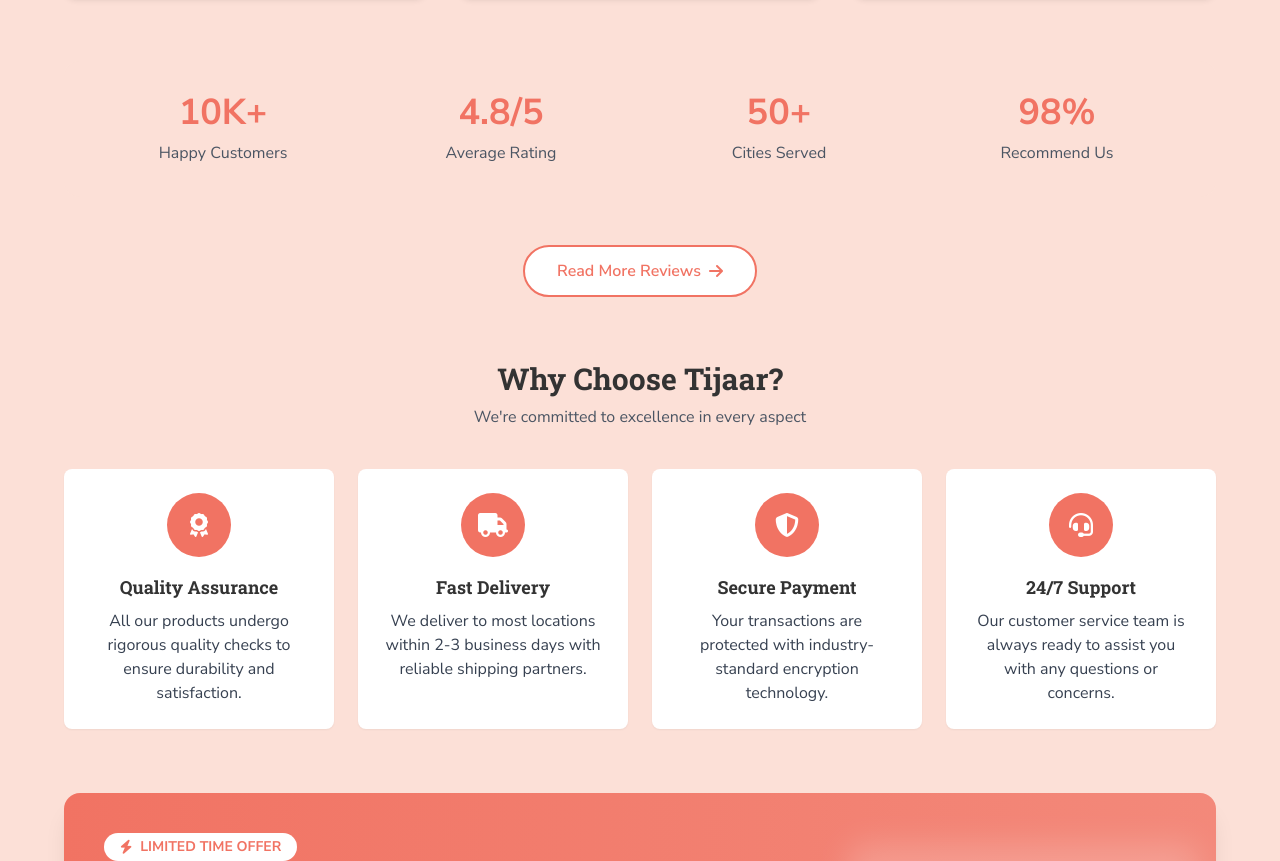
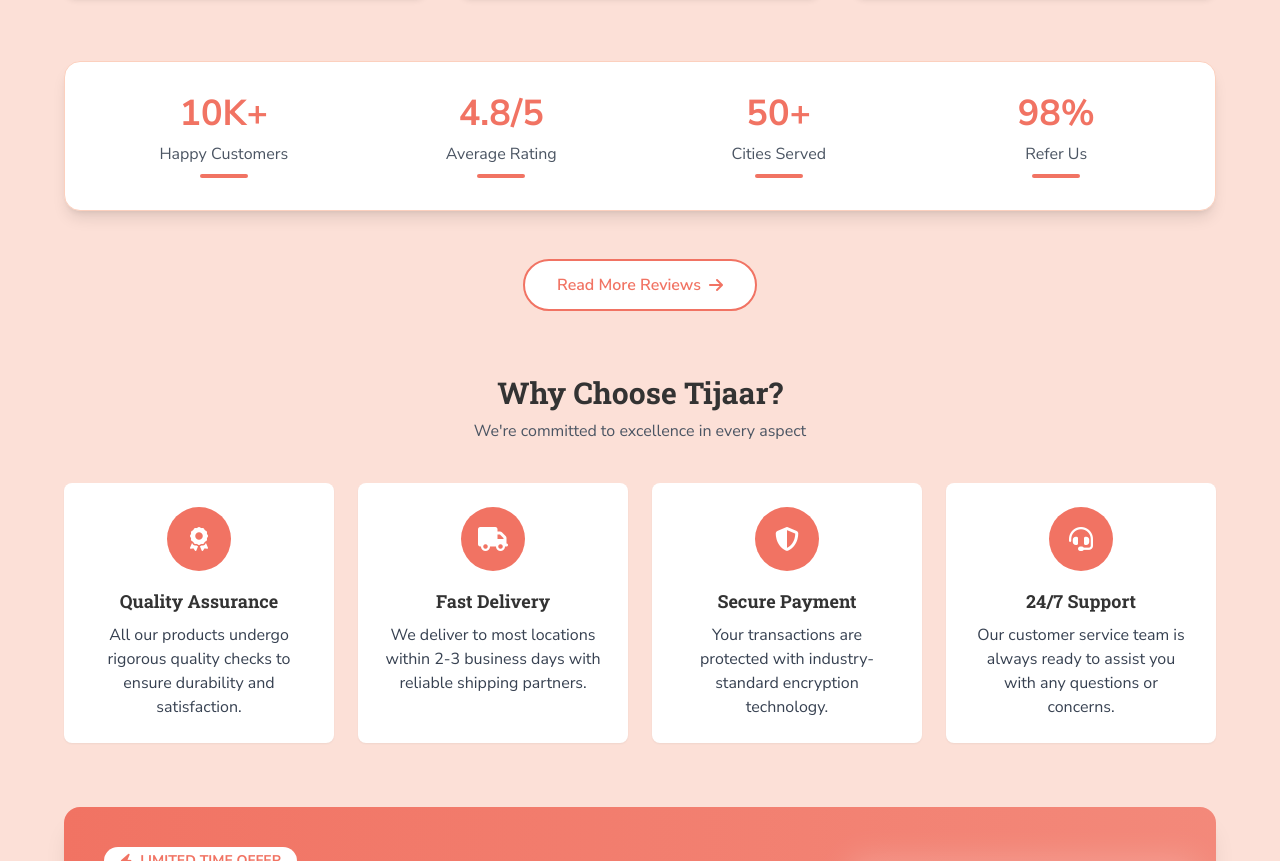
Before and after one commit to moheebshams/Tijaar, a plain HTML site: page index.html in a window 1280 px wide. Shown: the part 3391-4252 px from the top of the page. Drawn offline with nearby package versions, Linux system fonts and the light colour scheme.

Commit message:
Customer stats

```diff
--- a/index.html
+++ b/index.html
@@ -100,8 +100,6 @@
           <i class="fas fa-bars text-xl"></i>
         </button>
       </div>
-
-      <!-- Logo and Navigation -->
       <div
         class="flex justify-between md:flex items-center justify-between gap-4 w-[100%]"
       >
@@ -227,7 +225,7 @@
                 />
               </div>
             </div>
-            <!-- Content Section -->
+            <!-- Content -->
             <div class="lg:w-1/2 p-8 lg:p-10 flex flex-col justify-center">
               <div
                 class="flex flex-col-reverse justify-end sm:flex-row items-center mb-6"
@@ -245,7 +243,9 @@
                 />
               </div>
 
-              <p class="text-xl text-headings mb-8 leading-relaxed md:text-end sm:text-center">
+              <p
+                class="text-xl text-headings mb-8 leading-relaxed md:text-end sm:text-center"
+              >
                 Get 30% welcome bonus on your first order! Worldwide shipping
                 available.
               </p>
@@ -285,7 +285,7 @@
       </div>
     </section>
 
-    <!-- Shop by Category -->
+    <!-- Category -->
     <section class="w-full px-4 md:px-7 mt-16 mb-10">
       <div class="max-w-6xl mx-auto">
         <div class="text-center mb-10">
@@ -1181,7 +1181,7 @@
         </div>
 
         <div class="grid grid-cols-1 md:grid-cols-2 lg:grid-cols-3 gap-8">
-          <!-- Testimonial 1 -->
+          <!-- Customer 1 -->
           <div
             class="bg-white rounded-xl shadow-md hover:shadow-xl transition-all duration-300 p-6 border border-gray-100 group"
           >
@@ -1220,7 +1220,7 @@
             </div>
           </div>
 
-          <!-- Testimonial 2 -->
+          <!-- Customer 2 -->
           <div
             class="bg-white rounded-xl shadow-md hover:shadow-xl transition-all duration-300 p-6 border border-gray-100 group"
           >
@@ -1246,8 +1246,8 @@
               <i
                 class="fas fa-quote-left text-primary opacity-50 text-xl absolute -left-4 -top-2"
               ></i>
-              The furniture I bought from Tijaar has completely changed the
-              look of my living room. The quality is outstanding and it was
+              The furniture I bought from Tijaar has completely changed the look
+              of my living room. The quality is outstanding and it was
               surprisingly easy to assemble. Will definitely shop again!
             </p>
             <div
@@ -1258,7 +1258,7 @@
             </div>
           </div>
 
-          <!-- Testimonial 3 -->
+          <!-- Customer 3 -->
           <div
             class="bg-white rounded-xl shadow-md hover:shadow-xl transition-all duration-300 p-6 border border-gray-100 group"
           >
@@ -1284,10 +1284,9 @@
               <i
                 class="fas fa-quote-left text-primary opacity-50 text-xl absolute -left-4 -top-2"
               ></i>
-              I'm extremely impressed with Tijaar's customer service. When I
-              had an issue with my order, they resolved it immediately. The
-              products are high quality and prices are very reasonable. Highly
-              recommend!
+              I'm extremely impressed with Tijaar's customer service. When I had
+              an issue with my order, they resolved it immediately. The products
+              are high quality and prices are very reasonable. Highly recommend!
             </p>
             <div
               class="mt-5 pt-4 border-t border-gray-100 flex items-center text-sm text-gray-500"
@@ -1300,23 +1299,75 @@
 
         <!-- Stats Section -->
         <div
-          class="grid grid-cols-2 md:grid-cols-4 gap-6 mt-16 bg-background rounded-2xl p-8"
+          class="grid grid-cols-2 md:grid-cols-4 gap-6 mt-16 bg-white rounded-2xl p-8 shadow-lg border border-secondary"
         >
-          <div class="text-center">
-            <div class="text-3xl md:text-4xl font-bold text-primary">10K+</div>
-            <p class="text-gray-600 mt-2">Happy Customers</p>
-          </div>
-          <div class="text-center">
-            <div class="text-3xl md:text-4xl font-bold text-primary">4.8/5</div>
-            <p class="text-gray-600 mt-2">Average Rating</p>
-          </div>
-          <div class="text-center">
-            <div class="text-3xl md:text-4xl font-bold text-primary">50+</div>
-            <p class="text-gray-600 mt-2">Cities Served</p>
-          </div>
-          <div class="text-center">
-            <div class="text-3xl md:text-4xl font-bold text-primary">98%</div>
-            <p class="text-gray-600 mt-2">Recommend Us</p>
+          <div
+            class="text-center group transform transition-all duration-300 hover:scale-105 hover:-translate-y-1"
+          >
+            <div
+              class="text-3xl md:text-4xl font-bold text-primary mb-2 transition-colors duration-300 group-hover:text-primary-dark"
+            >
+              10K+
+            </div>
+            <p
+              class="text-gray-600 font-medium transition-colors duration-300 group-hover:text-headings"
+            >
+              Happy Customers
+            </p>
+            <div
+              class="mt-2 w-12 h-1 bg-primary rounded-full mx-auto transition-all duration-300 group-hover:w-16 group-hover:bg-primary-dark"
+            ></div>
+          </div>
+          <div
+            class="text-center group transform transition-all duration-300 hover:scale-105 hover:-translate-y-1"
+          >
+            <div
+              class="text-3xl md:text-4xl font-bold text-primary mb-2 transition-colors duration-300 group-hover:text-primary-dark"
+            >
+              4.8/5
+            </div>
+            <p
+              class="text-gray-600 font-medium transition-colors duration-300 group-hover:text-headings"
+            >
+              Average Rating
+            </p>
+            <div
+              class="mt-2 w-12 h-1 bg-primary rounded-full mx-auto transition-all duration-300 group-hover:w-16 group-hover:bg-primary-dark"
+            ></div>
+          </div>
+          <div
+            class="text-center group transform transition-all duration-300 hover:scale-105 hover:-translate-y-1"
+          >
+            <div
+              class="text-3xl md:text-4xl font-bold text-primary mb-2 transition-colors duration-300 group-hover:text-primary-dark"
+            >
+              50+
+            </div>
+            <p
+              class="text-gray-600 font-medium transition-colors duration-300 group-hover:text-headings"
+            >
+              Cities Served
+            </p>
+            <div
+              class="mt-2 w-12 h-1 bg-primary rounded-full mx-auto transition-all duration-300 group-hover:w-16 group-hover:bg-primary-dark"
+            ></div>
+          </div>
+          <div
+            class="text-center group transform transition-all duration-300 hover:scale-105 hover:-translate-y-1"
+          >
+            <div
+              class="text-3xl md:text-4xl font-bold text-primary mb-2 transition-colors duration-300 group-hover:text-primary-dark"
+            >
+              98%
+            </div>
+            <p
+              class="text-gray-600 font-medium transition-colors duration-300 group-hover:text-headings"
+            >
+              Refer Us
+            </p>
+            <div
+              class="mt-2 w-12 h-1 bg-primary rounded-full mx-auto transition-all duration-300 group-hover:w-16 group-hover:bg-primary-dark"
+            ></div>
           </div>
         </div>
 
```
